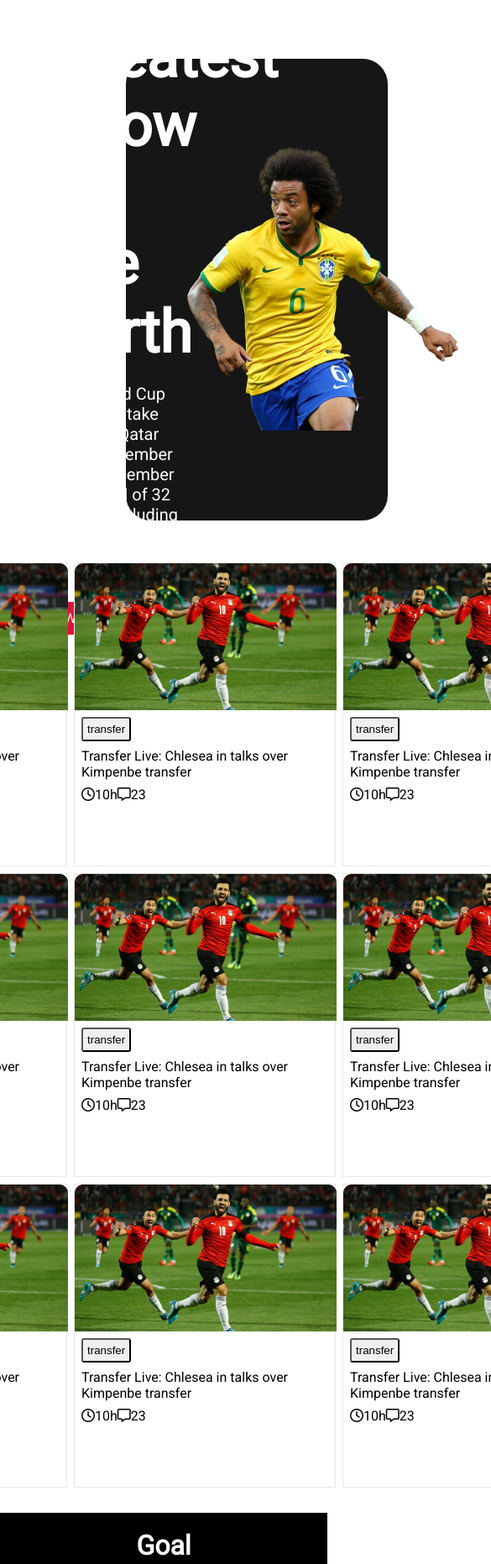
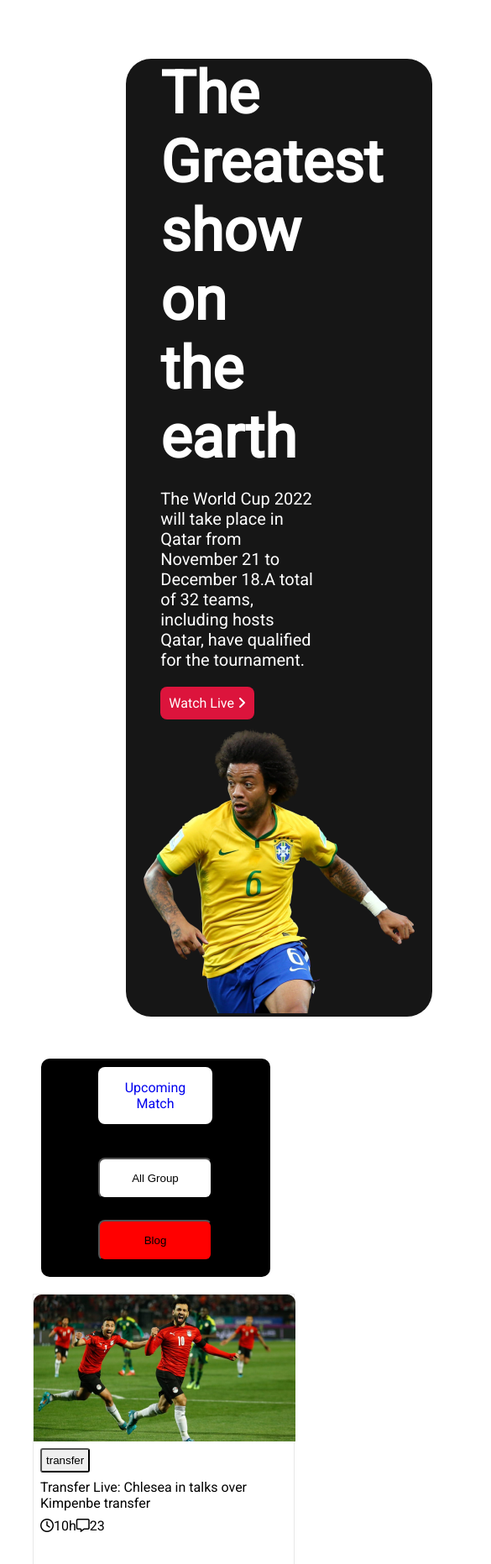
Before and after one commit to chanchal26/world-cup, a plain HTML site: page index.html in a window 390 px wide. Shown: the top 1863 px of the page at 84% size, 585 px wide, since content can reach past the window. Drawn offline with Linux system fonts and the light colour scheme.

Commit message:
mobile device

```diff
--- a/style.css
+++ b/style.css
@@ -194,3 +194,63 @@
 .upper-2 {
     margin-left: 5px;
 }
+
+/* ---------------------
+   for mobile device
+--------------------- */
+@media screen and (max-width: 576px) {
+    .container {
+        display: flex;
+        flex-direction: column;
+        height: fit-content;
+        width: fit-content;
+        justify-content: center;
+        align-items: center;
+        margin-right: 150px;
+    }
+
+    .text-section {
+        margin-right: 100px;
+    }
+
+
+    .img-section {
+        margin-top: 20px;
+    }
+
+    .blogs {
+        flex-direction: column;
+        display: flex;
+        justify-content: center;
+        align-items: center;
+    }
+
+    .main-button {
+        width: 70%;
+    }
+
+    .detail {
+        grid-template-columns: repeat(1, 1fr);
+        margin-top: 20px;
+    }
+
+    .footer-section {
+        height: 100%;
+    }
+
+    .last-section {
+        flex-direction: column;
+        display: flex;
+        justify-content: center;
+        align-items: center;
+        gap: 30px;
+
+    }
+
+    .icon {
+        display: flex;
+        flex-direction: column;
+        justify-content: space-between;
+        align-items: center;
+
+    }
```
